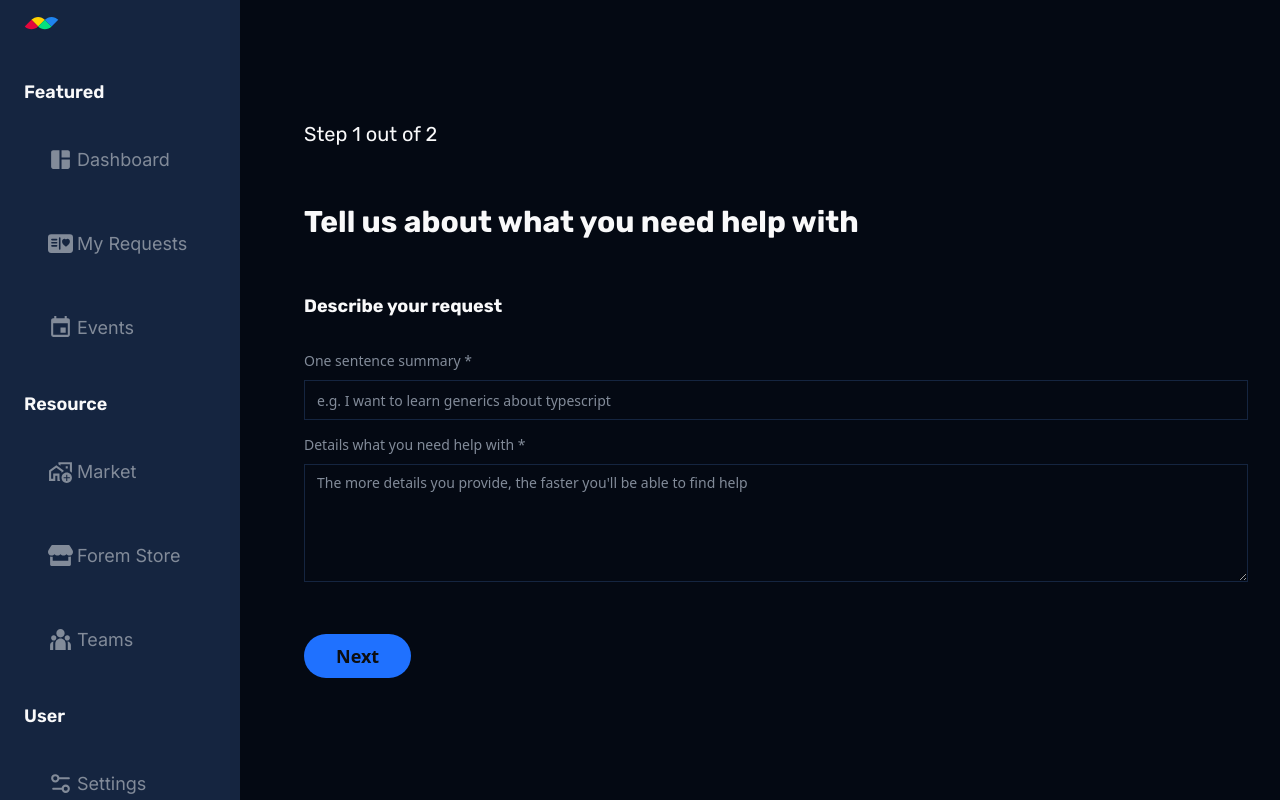
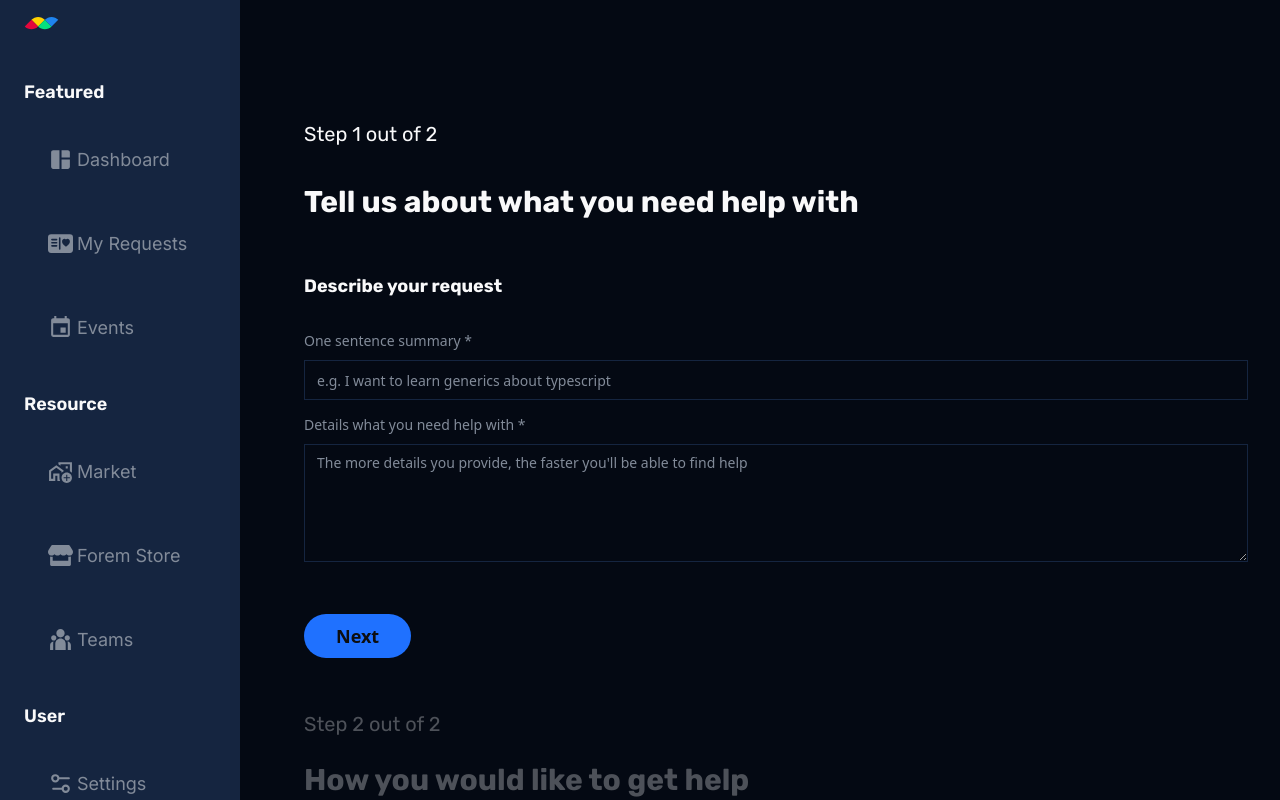
Before and after one commit to jonyBhatt/Avant-Garde, a Next.js app: page /user-dashboard/request in a window 1280 px wide. Shown: the top 800 px of the page. Built offline with nearby package versions, Linux system fonts and the light colour scheme.

Commit message:
style: :fire: framer motion animation

```diff
--- a/app/(dashboard)/_components/user/request-page.tsx
+++ b/app/(dashboard)/_components/user/request-page.tsx
@@ -5,6 +5,7 @@ import { useForm } from "react-hook-form";
 import { boolean, z } from "zod";
 import { useState } from "react";
 import { Info, Loader2, MoveUp } from "lucide-react";
+import { motion } from "framer-motion";
 
 import { Button, buttonVariants } from "@/components/ui/button";
 import {
@@ -91,12 +92,17 @@ const RequestPage = () => {
           onSubmit={form.handleSubmit(onSubmit)}
           className="space-y-8 w-full py-16 "
         >
+          {currentStep === 0 && (
+            <motion.div
+              initial={{ opacity: 0, y: -200 }}
+              animate={{ opacity: 1, y: 0 }}
+              transition={{ duration: 1 }}
+              className="flex flex-col items-start gap-3"
+            >
               <span className="font-rubik  text-xl ">
                 {`Step ${currentStep + 1} out of ${steps.length}
                 `}{" "}
               </span>
-          {currentStep === 0 && (
-            <div className="flex flex-col items-start gap-3">
               <h2 className="font-rubik font-bold text-3xl my-6">
                 {steps[currentStep].title}
               </h2>
@@ -144,11 +150,20 @@ const RequestPage = () => {
                   </FormItem>
                 )}
               />
-            </div>
+            </motion.div>
           )}
 
           {currentStep === 1 && (
-            <div className="flex flex-col items-start gap-8">
+            <motion.div
+              initial={{ opacity: 0.5, y: 200 }}
+              animate={{ opacity: 1, y: 0 }}
+              transition={{ duration: 1 }}
+              className="flex flex-col items-start gap-8"
+            >
+              <span className="font-rubik  text-xl ">
+                {`Step ${currentStep + 1} out of ${steps.length}
+                `}{" "}
+              </span>
               <h2 className="font-rubik font-bold text-3xl my-6">
                 {steps[currentStep].title}
               </h2>
@@ -267,12 +282,17 @@ const RequestPage = () => {
                   </FormItem>
                 )}
               />
-            </div>
+            </motion.div>
           )}
 
           <div className="mt-8 py-5">
             <div className="flex justify-between">
               {currentStep > 0 && currentStep <= steps.length && (
+                <motion.div
+                  initial={{ opacity: 0, y: 200 }}
+                  animate={{ opacity: 1, y: 0 }}
+                  transition={{ duration: 0.5 }}
+                >
                   <Button
                     type="button"
                     onClick={prev}
@@ -285,6 +305,7 @@ const RequestPage = () => {
                       Previous
                     </span>
                   </Button>
+                </motion.div>
               )}
               {currentStep === steps.length - 1 ? (
                 <>
@@ -303,7 +324,10 @@ const RequestPage = () => {
                 </>
               ) : (
                 <>
-                  <span
+                  <motion.span
+                    initial={{ opacity: 0, y: -200 }}
+                    animate={{ opacity: 1, y: 0 }}
+                    transition={{ duration: 1 }}
                     onClick={next}
                     // disabled={currentStep === steps.length - 1}
                     // size="lg"
@@ -313,11 +337,28 @@ const RequestPage = () => {
                     )}
                   >
                     Next
-                  </span>
+                  </motion.span>
                 </>
               )}
             </div>
           </div>
+
+          {currentStep === 0 && (
+            <motion.div
+              initial={{ opacity: 0, y: -200 }}
+              animate={{ opacity: 0.3, y: 0 }}
+              transition={{ duration: 1 }}
+              className="mt-8 opacity-5"
+            >
+              <span className="font-rubik  text-xl ">
+                {`Step 2 out of 2
+              `}{" "}
+              </span>
+              <h2 className="font-rubik font-bold text-3xl my-6">
+                How you would like to get help
+              </h2>
+            </motion.div>
+          )}
         </form>
       </Form>
     </div>
```
Lines whose indentation alone changed are shown as unchanged.
